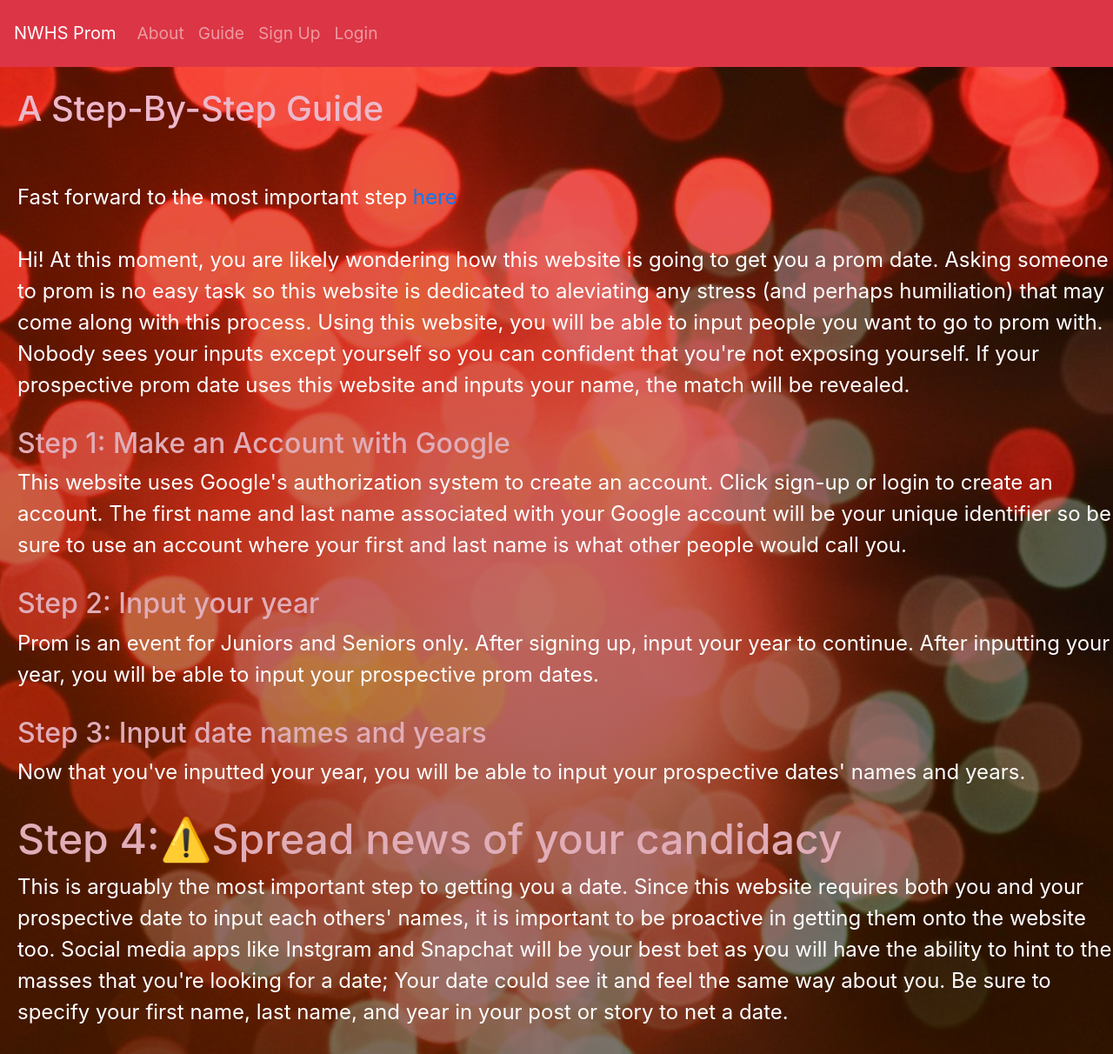
After one commit to EdwardX29/nwprom, a Django app: page /guide in a window 1280 px wide. The commit adds this page. Shown: the whole page at 87% size. Run offline with Django 4.2, Linux system fonts and the light colour scheme; some libraries are stand-ins or nearby versions.

Commit message:
how guide

```diff
--- a/promApp/templates/promApp/base.html
+++ b/promApp/templates/promApp/base.html
@@ -35,6 +35,9 @@
       <li class="nav-item">
         <a class="nav-link" href="{%url 'promApp:about'%}">About</a>
       </li>
+      <li class="nav-item">
+        <a class="nav-link" href="{%url 'promApp:guide'%}">Guide</a>
+      </li>
       {%if user.is_authenticated%}
       <li class="nav-item">
         <a class="nav-link" href="{%url 'promApp:app'%}">Find A Date!</a>
--- /dev/null
+++ b/promApp/templates/promApp/guide.html
@@ -0,0 +1,61 @@
+{%extends 'promApp/base.html'%}
+
+
+{%block main%}
+{%load static%}
+<link rel="stylesheet" href="{%static 'css/about.css'%}" type="text/css">
+<style>
+  .guide-container {
+    margin-top: 10px;
+    margin-left: 20px;
+  }
+
+</style>
+<div class="guide-container">
+
+  <h1>A Step-By-Step Guide</h1>
+  <p>
+
+    Fast forward to the most important step <a href="#step4">here</a>
+    <br><br>
+    Hi! At this moment, you are likely wondering how this website is going to get you a prom date.
+    Asking someone to prom is no easy task so this website is dedicated to aleviating any stress
+    (and perhaps humiliation) that may come along with this process.
+    Using this website, you will be able to input people you want to go to prom with.
+    Nobody sees your inputs except yourself so you can confident that you're not exposing yourself.
+    If your prospective prom date uses this website and inputs your name, the match will be revealed.
+
+  </p>
+
+  <h2>Step 1: Make an Account with Google</h2>
+
+  <p>
+    This website uses Google's authorization system to create an account. Click sign-up or login to create an account.
+    The first name and last name associated with your Google account will be your unique identifier so be sure to use an account
+    where your first and last name is what other people would call you.
+  </p>
+
+  <h2>Step 2: Input your year</h2>
+
+  <p>
+    Prom is an event for Juniors and Seniors only. After signing up, input your year to continue.
+    After inputting your year, you will be able to input your prospective prom dates.
+  </p>
+
+  <h2>Step 3: Input date names and years</h2>
+  <p>
+    Now that you've inputted your year, you will be able to input your prospective dates' names and years.
+  </p>
+
+  <strong style="font-size:1.5em; margin-top:30px" id="step4"><h2>Step 4:⚠️Spread news of your candidacy</h2></strong>
+  <p>
+    This is arguably the most important step to getting you a date. Since this website requires both you and your prospective
+    date to input each others' names, it is important to be proactive in getting them onto the website too. Social media apps like
+    Instgram and Snapchat will be your best bet as you will have the ability to hint to the masses that you're looking for a date;
+    Your date could see it and feel the same way about you. Be sure to specify your first name, last name, and year in your post or story
+    to net a date.
+
+  </p>
+
+</div>
+{%endblock main%}
--- a/promApp/urls.py
+++ b/promApp/urls.py
@@ -7,6 +7,7 @@ urlpatterns = [
     path("logout", LogoutView.as_view(), name="logout"),
     path("about", views.about, name="about"),
     path("app", views.app, name="app"),
-    path("sorry", views.sorry, name="sorry")
+    path("sorry", views.sorry, name="sorry"),
+    path("guide", views.guide, name="guide")
 
 ]
--- a/promApp/views.py
+++ b/promApp/views.py
@@ -18,9 +18,11 @@ def handler404(request, exception):
 def handler500(request, *args, **argv):
     return render(request, 'promApp/err500.html', status=500)
 
-
 def sorry(request):
     return render(request, "promApp/sorry.html")
+
+def guide(request):
+    return render(request, "promApp/guide.html")
 
 @login_required(login_url="/google/login")
 def app(request):
```
Also changed, not shown: promApp/templates/promApp/app.html (+8 -0 lines), db.sqlite3, 1 other file.
